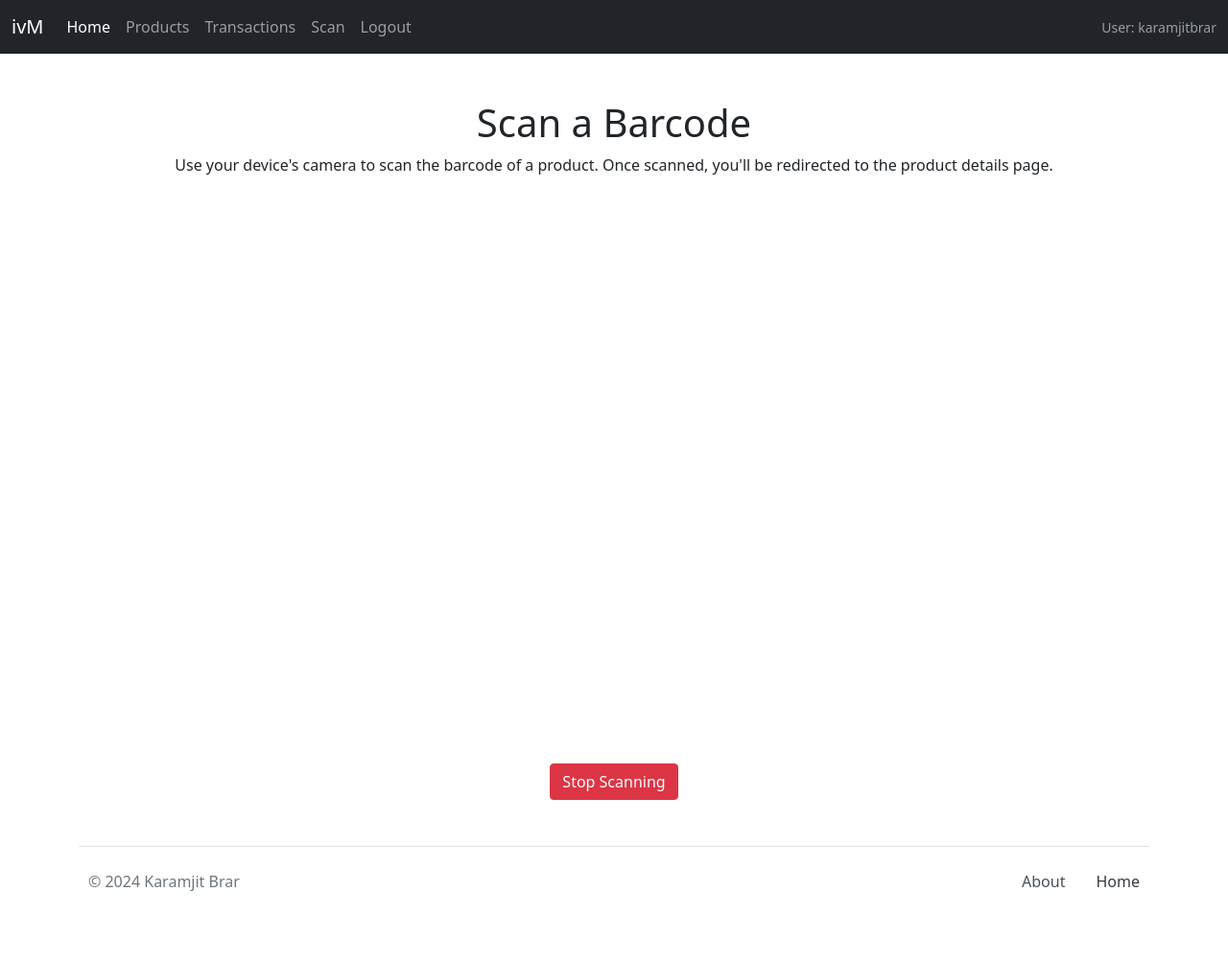
After one commit to brar-karamjit/inventory_manager, a Django app: page /barcodescan/ in a window 1280 px wide. The commit adds this page. Shown: the whole page at 96% size. Run offline with Django 4.2, Linux system fonts and the light colour scheme; a user stored in the database is signed in; some libraries are stand-ins or nearby versions.

Commit message:
barcode implementation

```diff
--- a/mainApp/models.py
+++ b/mainApp/models.py
@@ -5,6 +5,8 @@ class Product(models.Model):
     name = models.CharField(max_length=200)
     quantity =  models.IntegerField()
     img = models.CharField(max_length=2000)
+    barcode = models.CharField(max_length=100, unique=True, null=True, blank=True, default='default_barcode_value')  # Unique barcode for each product
+
 
     def __str__(self) -> str:
         return self.name
@@ -18,5 +20,6 @@ class Transaction(models.Model):
     new_quantity = models.IntegerField()
     timestamp = models.DateTimeField(auto_now_add=True)
 
+
     def __str__(self):
         return f"{self.username} changed {self.product.name} from {self.old_quantity} to {self.new_quantity} on {self.timestamp}"
--- a/mainApp/urls.py
+++ b/mainApp/urls.py
@@ -9,11 +9,12 @@ urlpatterns = [
     path('login/', views.CustomLoginView.as_view(), name='login'),
     path('logout/', views.CustomLogoutView.as_view(), name='logout'),
     path('about/', views.about, name='about'),
+    path('barcodescan/', views.barcodescan),
     path('products/', views.products, name='products'),
-    path('sub/', views.sub, name='sub'),
-    path('returnitem/', views.returnitem, name='sub'),
-    path('additem/', views.additem, name='add'),
-    path('delete/', views.delete, name='delete'),
+    path('sub/', views.sub, name='sub'), # remove from quantity
+    path('returnitem/', views.returnitem, name='returnitem'), # Add to quantity
+    path('additem/', views.additem, name='additem'), # Add new item
+    path('delete/', views.delete, name='delete'), # Delete item
     path('transactions/', views.transaction_list, name='transaction_list'),
     path('products/<int:product_id>/', views.product_detail, name='product_detail')
 
--- a/mainApp/views.py
+++ b/mainApp/views.py
@@ -12,7 +12,8 @@ from django.contrib.auth.decorators import login_required
 from django.contrib import messages
 from django.contrib.auth.models import User
 from .forms import SignUpForm
-
+import barcode
+from barcode.writer import ImageWriter
 
 def signup_view(request):
     if request.method == 'POST':
@@ -40,12 +41,14 @@ def index(request):
     product_list = Product.objects.all()
     return render(request, 'index.html',
     {'products' : product_list})
-    #return HttpResponse("Welcome to Inventory Tool")
 
 @login_required
 def about(request):
     return render(request, 'about.html')
-    #return HttpResponse("A sample Inventory project")
+
+@login_required
+def barcodescan(request):
+    return render(request, 'barcodescan.html')
 
 @login_required
 def products(request):
@@ -122,6 +125,10 @@ def additem(request):
         c = Product(name=cname, quantity=qt, img=curl)
         c.save()
 
+        barcode_image_path = create_barcode(c.id)
+        c.barcode = barcode_image_path  # Assuming barcode_image_path contains the filename
+        c.save()
+
         # Log the transaction
         transaction = Transaction(
             product=c,
@@ -137,27 +144,23 @@ def additem(request):
 
 @login_required
 def delete(request):
+    # Assuming you are sending product_id in the POST request
+    product_id = request.POST['product_id']
+    product = get_object_or_404(Product, id=product_id)  # Get product by ID
 
-    cname = request.POST['cname']
-    c1 = Product.objects.get(name = cname)
-    val1 = c1.quantity
-    # Log the transaction
-    transaction = Transaction(
-        product=c1,
-        username=request.user.username,  # Automatically use the logged-in user's username
-        old_quantity=c1.quantity,
-        new_quantity=0
-    )
-    transaction.save()
+    val1 = product.quantity  # Store the quantity for display
 
-    c1.delete()
+    product.delete()  # Delete the product
     Product_list = Product.objects.all()
-    tot = 0
-    for Producty in Product_list:
-        tot = tot + Producty.quantity
+    tot = sum(product.quantity for product in Product_list)  # Calculate total quantity
 
-    return render(request, 'purchase.html',
-    {'cname1' : cname, 'val': val1, 'tc' :tot})
+    return render(request, 'purchase.html', {
+        'cname1': product.name,  # Optionally include the name if needed
+        'val': val1,
+        'tc': tot
+    })
+
+
 
 @login_required
 def transaction_list(request):
@@ -180,3 +183,16 @@ def product_detail(request, product_id):
     product = get_object_or_404(Product, id=product_id)
     transactions = Transaction.objects.filter(product=product)  # Fetch related transactions
     return render(request, 'product_detail.html', {'product': product, 'transactions': transactions})
+
+def create_barcode(product_id):
+    # Create a barcode using Code128 format
+    barcode_class = barcode.get('code128')  # Use 'code128' for Code 128 format
+    barcode_instance = barcode_class(str(product_id), writer=ImageWriter())
+
+    # Define the path where you want to save the barcode image
+    barcode_image_path = f'static/barcodes/{product_id}'
+
+    # Save the barcode image
+    barcode_instance.save(barcode_image_path)
+
+    return barcode_image_path  # Return the path if needed for further use
--- a/requirements.txt
+++ b/requirements.txt
@@ -2,3 +2,4 @@ asgiref==3.6.0
 Django==4.2.16
 gunicorn==22.0.0
 sqlparse==0.5.0
+python-barcode==0.13.1
--- /dev/null
+++ b/templates/barcodescan.html
@@ -0,0 +1,57 @@
+{% extends 'base.html' %}
+
+{% block title %}
+Transactions
+{% endblock title %}
+
+{% block body %}
+    <div class="container my-5">
+        <h1 class="text-center">Scan a Barcode</h1>
+        <p class="text-center mb-4">Use your device's camera to scan the barcode of a product. Once scanned, you'll be redirected to the product details page.</p>
+
+        <div id="interactive" class="viewport text-center">
+            <video id="video" width="100%" height="auto" autoplay></video>
+            <div id="result" class="mt-3"></div>
+        </div>
+
+        <div class="text-center mt-4">
+            <button id="stop" class="btn btn-danger">Stop Scanning</button>
+        </div>
+    </div>
+
+    <script src="https://cdnjs.cloudflare.com/ajax/libs/quagga/0.12.0/quagga.min.js"></script>
+    <script>
+        // Initialize Quagga for live barcode scanning
+        Quagga.init({
+            inputStream: {
+                type: "LiveStream",
+                target: document.querySelector('#video'), // Set the target to the video element
+                constraints: {
+                    facingMode: "environment" // Use the back camera on mobile devices
+                }
+            },
+            decoder: {
+                readers: ["code_128_reader"] // Specify the type of barcode to read
+            }
+        }, function(err) {
+            if (err) {
+                console.log(err);
+                return;
+            }
+            Quagga.start(); // Start the camera feed
+        });
+
+        Quagga.onDetected(function(data) {
+            console.log(data);
+            const barcode = data.codeResult.code; // Extract the scanned barcode
+            // Redirect to the product page using barcode as ID
+            window.location.href = `/products/${barcode}/`;
+        });
+
+        // Stop scanning function
+        document.getElementById('stop').addEventListener('click', function() {
+            Quagga.stop(); // Stop the camera feed
+        });
+    </script>
+
+{% endblock body %}
--- a/templates/base.html
+++ b/templates/base.html
@@ -23,6 +23,7 @@
             {% if user.is_authenticated %}
               <li class="nav-item"><a class="nav-link" href="/products">Products</a></li>
               <li class="nav-item"><a class="nav-link" href="/transactions">Transactions</a></li>
+              <li class="nav-item"><a class="nav-link" href="/barcodescan">Scan</a></li>
               <li class="nav-item"><a class="nav-link" href="{% url 'logout' %}">Logout</a></li>
             {% else %}
               <li class="nav-item"><a class="nav-link" href="/login">Login</a></li>
--- a/templates/index.html
+++ b/templates/index.html
@@ -118,10 +118,10 @@ Home
               <div>
                   <form action="/delete/" method="post">
                       {% csrf_token %}
-                      <select class="form-select mb-3" aria-label=".form-select-lg example" name="cname" style="border: 1px solid #6c757d;">
+                      <select class="form-select mb-3" aria-label=".form-select-lg example" name="product_id" style="border: 1px solid #6c757d;">
                           <option selected>Choose Tool</option>
                           {% for product in products %}
-                          <option value="{{ product.name }}">{{ product.name }}</option>
+                          <option value="{{ product.id }}">{{ product.name }}</option>
                           {% endfor %}
                       </select>
                       <button class="btn btn-outline-secondary my-3" type="submit" style="width: 100%; transition: background-color 0.3s;">
--- a/templates/product_detail.html
+++ b/templates/product_detail.html
@@ -1,4 +1,5 @@
 {% extends 'base.html' %}
+{% load static %}
 
 {% block title %}
 Product Detail
@@ -11,6 +12,9 @@ Product Detail
         <div class="card-body">
             <h5 class="card-title">Quantity: {{ product.quantity }}</h5>
             <p class="card-text">current quantity of {{ product.name }} available in store.</p>
+            <p>Barcode</p>
+            <img src="{% static 'barcodes/' %}{{ product.id }}.png" alt="Barcode for {{ product.name }}">
+            <br>
             <a href="/"  class="btn btn-secondary me-2">Back Home</a>
             <a href="/products/"  class="btn btn-secondary me-2">Inventory</a>
         </div>
```
Also changed, not shown: inventoryManager/settings.py (+7 -7 lines), templates/products.html (+23 -0 lines), db.sqlite3, mainApp/migrations/0009_transaction_barcode.py (added), mainApp/migrations/0010_remove_transaction_barcode_product_barcode.py (added), static/barcodes/23.png (added).
